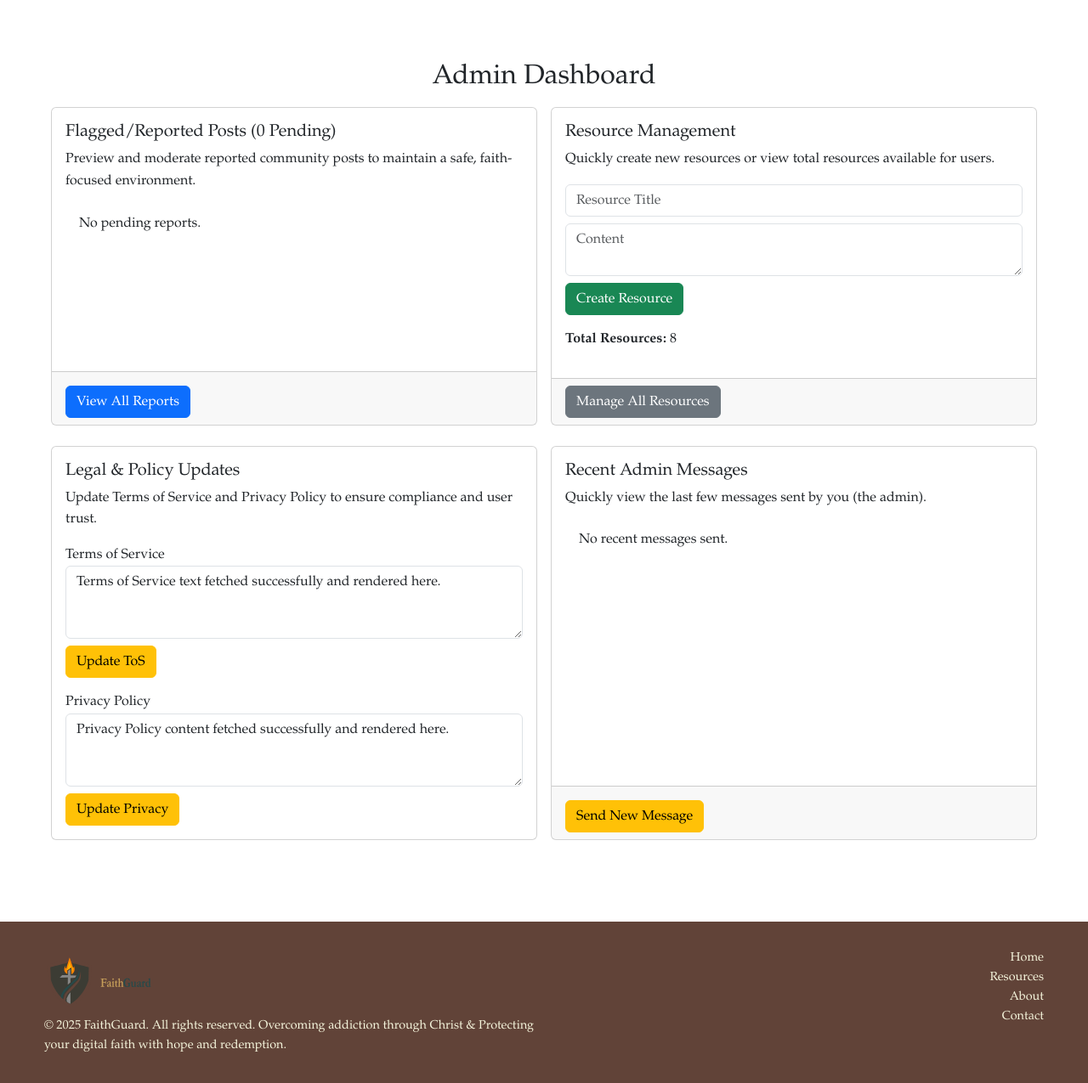
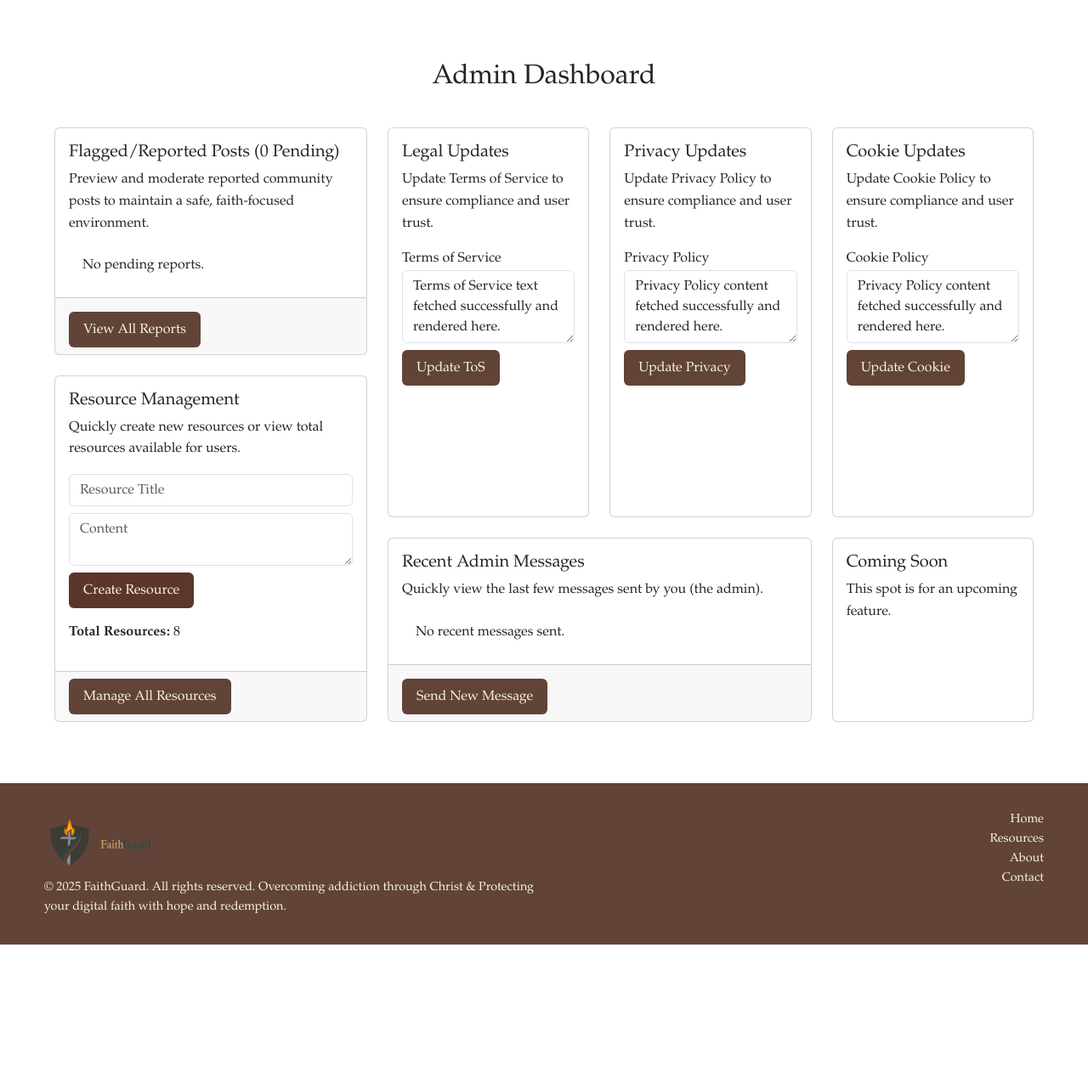
Before and after one commit to ThomasoPhotography/FaithGuard, a PHP site: page /admin/profile.php in a window 1280 px wide. Shown: the part 186-1461 px from the top of the page at 85% size. After the commit the page ends 1298 px from the top, so only its background shows below. Run offline with PHP 8.4, Linux system fonts and the light colour scheme; the visitor is signed in with stand-in values (Sample User, id 1); data comes from the database, SQL or seed files in the repository; data that the repository does not hold is empty.

Commit message:
Fix: refactor admin profile layout for improved organization and readability; update class names for consistency

```diff
--- a/admin/profile.php
+++ b/admin/profile.php
@@ -174,13 +174,13 @@
     </nav>
     <!-- Main -->
 <main class="c-main container my-5">
-        <section class="c-profile">
+        <section class="c-admin__profile">
+            <div class="c-admin__item c-admin__item--1">
                 <h2 class="c-profile__title">Admin Dashboard</h2>
-            <div class="row">
-                <!-- div1: Flagged/Reported Posts -->
-                <div class="col-md-6 col-12 mb-4">
-                    <!-- Removed custom grid class div1__admin -->
-                    <div class="c-profile__items div1 card h-100">
+            </div>
+            <!-- Flagged/Reported Posts -->
+            <div class="c-admin__item c-admin__item--2">
+                <div class="c-profile__items card h-100">
                     <div class="card-body">
                         <h5 class="card-title">Flagged/Reported Posts (<?php echo count($reports); ?> Pending)</h5>
                         <p class="card-text">Preview and moderate reported community posts to maintain a safe, faith-focused environment.</p>
@@ -188,8 +188,8 @@
                             <?php if (! empty($reports)): ?>
                                 <?php foreach ($reports as $report): ?>
                                     <li class="list-group-item d-flex justify-content-between align-items-center">
-                                            Post ID:                                                                                                         <?php echo htmlspecialchars($report['post_id']); ?> - Reason:<?php echo htmlspecialchars($report['reason']); ?>
-                                            <button class="btn btn-sm btn-danger">Review</button>
+                                        Post ID:                                                 <?php echo htmlspecialchars($report['post_id']); ?> - Reason:<?php echo htmlspecialchars($report['reason']); ?>
+                                        <button class="btn btn-sm c-btn c-btn__outline">Review</button>
                                     </li>
                                 <?php endforeach; ?>
                             <?php else: ?>
@@ -198,15 +198,13 @@
                         </ul>
                     </div>
                     <div class="card-footer">
-                            <a href="../admin/moderation.php" class="btn btn-primary mt-2">View All Reports</a>
+                        <a href="../admin/moderation.php" class="btn c-btn c-btn__dashboard mt-2">View All Reports</a>
                     </div>
                 </div>
             </div>
-
-                <!-- div2: Resource Management -->
-                <div class="col-md-6 col-12 mb-4">
-                    <!-- Removed custom grid class div2__admin -->
-                    <div class="c-profile__items div2 card h-100">
+            <!-- Resource Management -->
+            <div class="c-admin__item c-admin__item--3">
+                <div class="c-profile__items card h-100">
                     <div class="card-body">
                         <h5 class="card-title">Resource Management</h5>
                         <p class="card-text">Quickly create new resources or view total resources available for users.</p>
@@ -214,55 +212,73 @@
                         <form class="mb-3" action="../resources/create.php" method="POST">
                             <input type="text" name="title" class="form-control mb-2" placeholder="Resource Title" required>
                             <textarea name="content" class="form-control mb-2" placeholder="Content" rows="2" required></textarea>
-                                <button type="submit" class="btn btn-success">Create Resource</button>
+                            <button type="submit" class="btn c-btn c-btn__create">Create Resource</button>
                         </form>
-                            <p><strong>Total Resources:</strong>                                                                                                                                 <?php echo $resourceCount; ?></p>
+                        <p><strong>Total Resources:</strong>                                                             <?php echo $resourceCount; ?></p>
                     </div>
                     <div class="card-footer">
-                            <a href="../resources/list.php" class="btn btn-secondary">Manage All Resources</a>
+                        <a href="../resources/list.php" class="btn c-btn c-btn__dashboard">Manage All Resources</a>
                     </div>
                 </div>
             </div>
-
-                <!-- div3: Legal & Policy Updates -->
-                <div class="col-md-6 col-12 mb-4">
-                    <!-- Removed custom grid class div3__admin -->
-                    <div class="c-profile__items div3 card h-100">
+            <!-- Legal & Policy Updates -->
+            <!-- Terms of Service -->
+            <div class="c-admin__item c-admin__item--4">
+                <div class="c-profile__items card h-100">
                     <div class="card-body">
-                            <h5 class="card-title">Legal & Policy Updates</h5>
-                            <p class="card-text">Update Terms of Service and Privacy Policy to ensure compliance and user trust.</p>
-
+                        <h5 class="card-title">Legal Updates</h5>
+                        <p class="card-text">Update Terms of Service to ensure compliance and user trust.</p>
                         <!-- ToS Form -->
                         <form class="mb-3" action="../admin/legal.php" method="POST">
                             <label for="tos">Terms of Service</label>
                             <textarea name="tos_content" id="tos" class="form-control mb-2" rows="3"><?php echo htmlspecialchars($tosText); ?></textarea>
-                                <button type="submit" name="update_tos" class="btn btn-warning">Update ToS</button>
+                            <button type="submit" name="update_tos" class="btn c-btn c-btn__dashboard">Update ToS</button>
                         </form>
-
+                    </div>
+                </div>
+            </div>
+            <!-- Privacy Policy -->
+            <div class="c-admin__item c-admin__item--5">
+                <div class="c-profile__items card h-100">
+                    <div class="card-body">
+                        <h5 class="card-title">Privacy Updates</h5>
+                        <p class="card-text">Update Privacy Policy to ensure compliance and user trust.</p>
                         <!-- Privacy Form -->
                         <form action="../admin/legal.php" method="POST">
                             <label for="privacy">Privacy Policy</label>
                             <textarea name="privacy_content" id="privacy" class="form-control mb-2" rows="3"><?php echo htmlspecialchars($privacyText); ?></textarea>
-                                <button type="submit" name="update_privacy" class="btn btn-warning">Update Privacy</button>
+                            <button type="submit" name="update_privacy" class="btn c-btn c-btn__dashboard">Update Privacy</button>
                         </form>
                     </div>
                 </div>
             </div>
-
-                <!-- div4: Admin Message Box (Recent Activity) -->
-                <div class="col-md-6 col-12 mb-4">
-                    <!-- Removed custom grid class div4__admin -->
-                    <div class="c-profile__items div4 card h-100">
+            <!-- Cookie Policy -->
+            <div class="c-admin__item c-admin__item--6">
+                <div class="c-profile__items card h-100">
+                    <div class="card-body">
+                        <h5 class="card-title">Cookie Updates</h5>
+                        <p class="card-text">Update Cookie Policy to ensure compliance and user trust.</p>
+                        <!-- Cookie Form -->
+                        <form action="../admin/legal.php" method="POST">
+                            <label for="cookie">Cookie Policy</label>
+                            <textarea name="cookie_content" id="cookie" class="form-control mb-2" rows="3"><?php echo htmlspecialchars($privacyText); ?></textarea>
+                            <button type="submit" name="update_cookie" class="btn c-btn c-btn__dashboard">Update Cookie</button>
+                        </form>
+                    </div>
+                </div>
+            </div>
+            <!-- Admin Message Box (Recent Activity) -->
+            <div class="c-admin__item c-admin__item--7">
+                <div class="c-profile__items card h-100">
                     <div class="card-body">
                         <h5 class="card-title">Recent Admin Messages</h5>
                         <p class="card-text">Quickly view the last few messages sent by you (the admin).</p>
-
                         <ul class="list-group list-group-flush">
                             <?php if (! empty($recentMessages)): ?>
                                 <?php foreach ($recentMessages as $message): ?>
                                     <li class="list-group-item d-flex justify-content-between align-items-center">
                                         <?php echo date('H:i', strtotime($message['created_at'])); ?>: "<?php echo htmlspecialchars(substr($message['content'], 0, 30)); ?>..."
-                                            <span class="badge bg-secondary">To:                                                                                                                                                                 <?php echo htmlspecialchars($message['receiver_id']); ?></span>
+                                        <span class="badge bg-secondary">To:                                                                             <?php echo htmlspecialchars($message['receiver_id']); ?></span>
                                     </li>
                                 <?php endforeach; ?>
                             <?php else: ?>
@@ -271,8 +287,16 @@
                         </ul>
                     </div>
                     <div class="card-footer">
-                            <a href="../messages/send.php" class="btn btn-warning mt-2">Send New Message</a>
+                        <a href="../messages/send.php" class="btn c-btn c-btn__dashboard mt-2">Send New Message</a>
                     </div>
+                </div>
+            </div>
+            <!-- Upcoming Feature -->
+            <div class="c-admin__item c-admin__item--8">
+                <div class="c-profile__items card h-100">
+                    <div class="card-body">
+                        <h5 class="card-title">Coming Soon</h5>
+                        <p class="card-text">This spot is for an upcoming feature.</p>
                     </div>
                 </div>
             </div>
```
Also changed, not shown: Docs/changelogs.md. Lines whose indentation alone changed are shown as unchanged.
